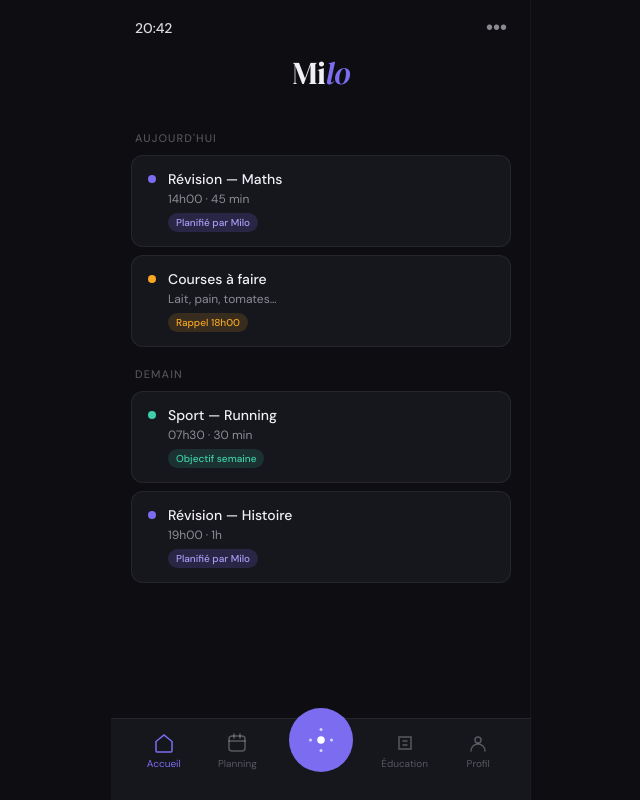
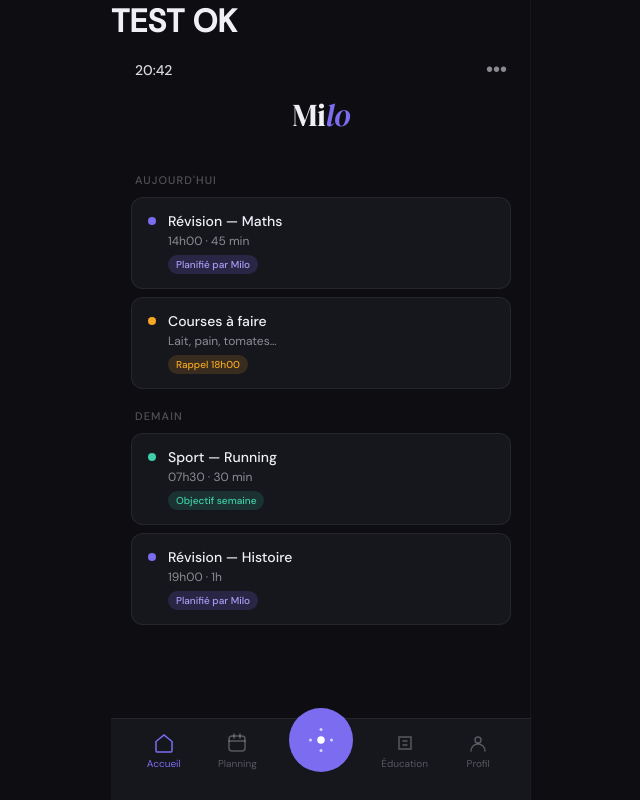
Before and after one commit to maximhanser/milo, a plain HTML site: page index.html in a window 1280 px wide. Shown: the whole page, without its empty margins (319-959 px from the left). Drawn offline with Linux system fonts and the light colour scheme.

Commit message:
test final

```diff
--- a/index.html
+++ b/index.html
@@ -723,6 +723,8 @@
 <body>
 <div class="app">
 
+  <h1>TEST OK</h1>
+
   <!-- Toast notification -->
   <div class="toast" id="toast">
     <div class="toast-icon">
```
